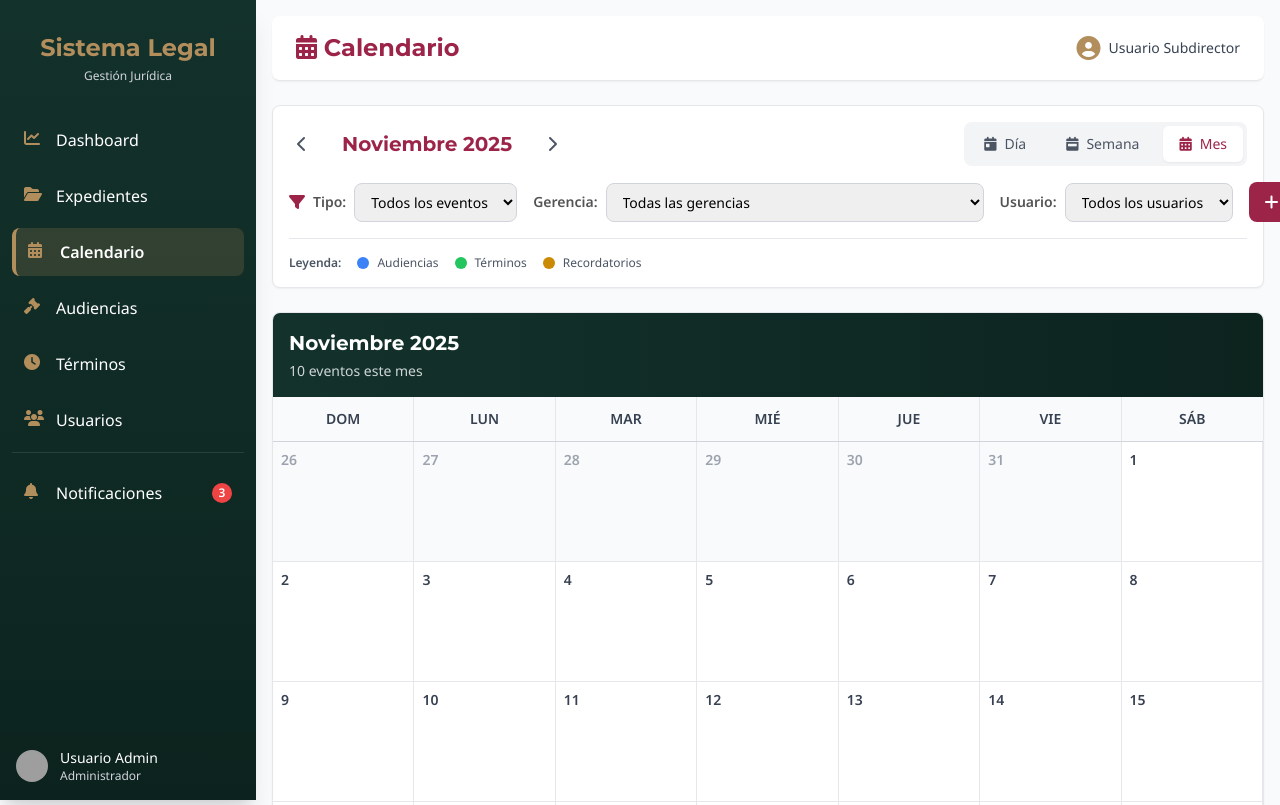
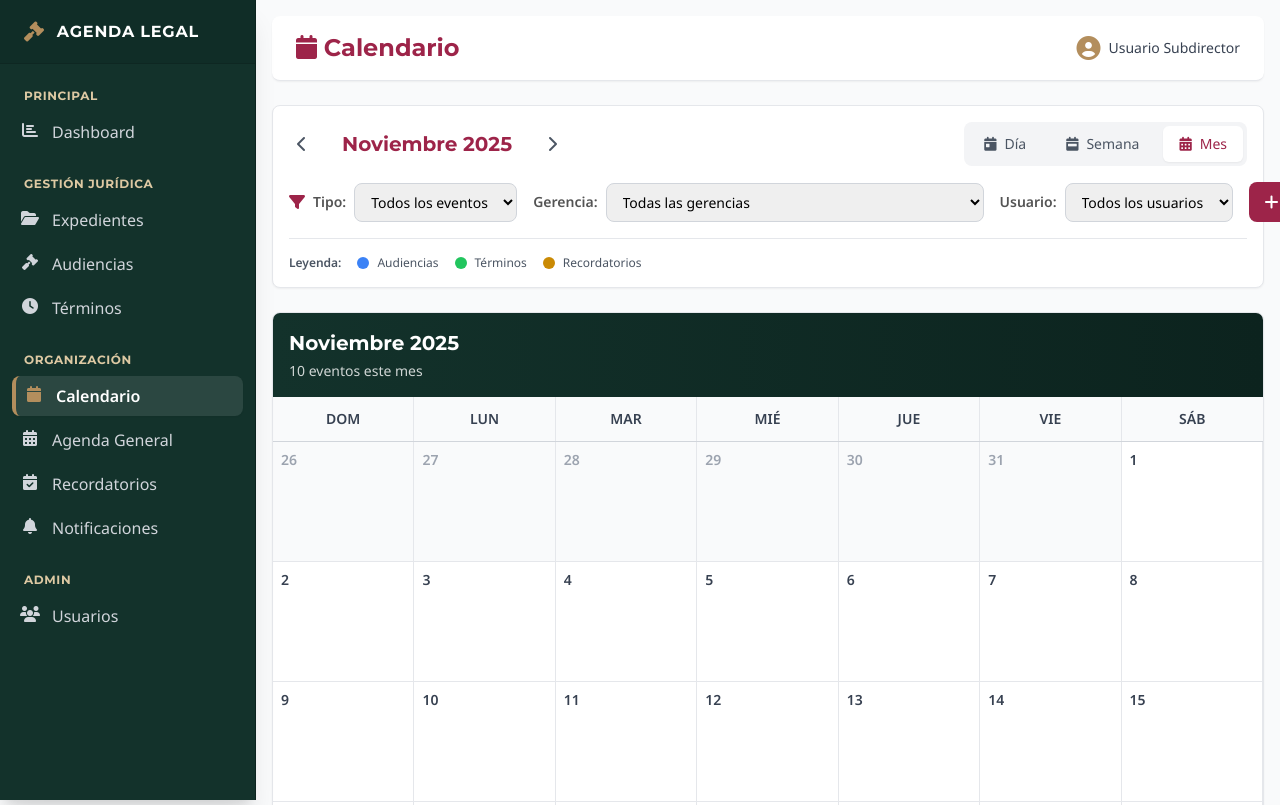
Before and after one commit to rodrigopazTech/juridico, a website: page calendario-module/index.html in a window 1280 px wide. Shown: the top 805 px of the page. Drawn offline with nearby package versions, Linux system fonts and the light colour scheme; grey boxes are pictures that could not be loaded.

Commit message:
Se unifico el navbar y sidebar para todos los modulos de este punto. Dashboard, Usuarios y Calendario

```diff
--- a/calendario-module/index.html
+++ b/calendario-module/index.html
@@ -47,13 +47,13 @@
 <body class="bg-gray-50">
 
   <!-- Sidebar -->
-  <div data-include="./components/sidebar.html"></div>
+  <div data-include="../global/components/sidebar.html"></div>
 
   <!-- Main Content Wrapper -->
   <div class="p-4 sm:ml-64">
 
     <!-- Navbar -->
-    <div data-include="./components/navbar.html"></div>
+    <div data-include="../global/components/navbar.html"></div>
 
     <!-- Calendar Header (Navigation + Filters) -->
     <div data-include="./components/calendar-header.html"></div>
@@ -93,15 +93,23 @@
   <!-- Scripts -->
   <script type="module" src="./js/loader.js"></script>
   <script type="module">
+    import { loadIncludes, initSidebar, setNavbarTitle } from '../global/js/loader.js';
     import { CalendarioModule } from './js/calendario-module.js';
 
-    // Initialize module
-    window.calendarioModule = new CalendarioModule();
+    document.addEventListener('DOMContentLoaded', async () => {
+      await loadIncludes();
 
-    // Wait for components to load
-    setTimeout(() => {
+      // Wait for components to load
+      await new Promise(resolve => setTimeout(resolve, 100));
+
+      // Initialize navigation
+      initSidebar('calendario');
+      setNavbarTitle('fa-calendar', 'Calendario');
+
+      // Initialize module
+      window.calendarioModule = new CalendarioModule();
       window.calendarioModule.init();
-    }, 500);
+    });
   </script>
 
 </body>
--- /dev/null
+++ b/global/components/navbar.html
@@ -0,0 +1,24 @@
+<!-- Navbar -->
+<nav class="bg-white border-b border-gray-200 mb-6 rounded-lg shadow-sm">
+  <div class="px-4 py-3 lg:px-6 lg:py-4">
+    <div class="flex items-center justify-between">
+      <div class="flex items-center">
+        <button data-drawer-target="sidebar" data-drawer-toggle="sidebar" aria-controls="sidebar" type="button" class="inline-flex items-center p-2 text-sm text-gray-500 rounded-lg sm:hidden hover:bg-gray-100 focus:outline-none focus:ring-2 focus:ring-gray-200">
+          <span class="sr-only">Abrir menú</span>
+          <i class="fas fa-bars w-6 h-6"></i>
+        </button>
+        <h1 id="navbar-title" class="text-2xl font-bold text-gob-guinda font-headings ml-2 sm:ml-0">
+          <i id="navbar-icon" class="fas fa-chart-line"></i> <span id="navbar-text">Dashboard</span>
+        </h1>
+      </div>
+      <div class="flex items-center">
+        <div class="flex items-center ms-3">
+          <div class="flex items-center">
+            <i class="fas fa-user-circle text-2xl text-gob-oro mr-2"></i>
+            <span class="text-sm font-medium text-gray-700">Usuario Subdirector</span>
+          </div>
+        </div>
+      </div>
+    </div>
+  </div>
+</nav>
--- /dev/null
+++ b/global/components/sidebar.html
@@ -0,0 +1,82 @@
+<aside id="logo-sidebar" class="fixed top-0 left-0 z-40 w-64 h-screen transition-transform -translate-x-full sm:translate-x-0 bg-gob-verde border-r border-gob-verdeDark shadow-xl flex flex-col" aria-label="Sidebar">
+
+  <div class="h-16 flex-none flex items-center px-6 border-b border-gob-verdeDark/50 bg-gob-verdeDark/30">
+      <div class="text-white font-headings font-bold tracking-wider flex items-center gap-3">
+          <i class="fas fa-gavel text-gob-oro text-xl"></i>
+          <span>AGENDA LEGAL</span>
+      </div>
+  </div>
+
+  <div class="flex-1 px-3 py-6 overflow-y-auto">
+
+      <div class="px-3 mb-2 text-xs font-bold text-gob-oroLight uppercase tracking-wider font-headings">Principal</div>
+      <ul class="space-y-1 font-medium mb-6">
+          <li>
+              <a href="../dashboard-module/index.html" class="nav-item flex items-center p-2 text-gray-300 rounded-lg hover:bg-gob-verdeDark hover:text-white group transition-all duration-200" data-page="dashboard">
+                  <i class="fas fa-chart-bar w-5 h-5 text-center transition duration-75 group-hover:text-gob-oro"></i>
+                  <span class="ms-3">Dashboard</span>
+              </a>
+          </li>
+      </ul>
+
+      <div class="px-3 mb-2 text-xs font-bold text-gob-oroLight uppercase tracking-wider font-headings">Gestión Jurídica</div>
+      <ul class="space-y-1 font-medium mb-6">
+          <li>
+              <a href="../expediente-module/index.html" class="nav-item flex items-center p-2 text-gray-300 rounded-lg hover:bg-gob-verdeDark hover:text-white group transition-all duration-200" data-page="expedientes">
+                  <i class="fas fa-folder-open w-5 h-5 text-center transition duration-75 group-hover:text-gob-oro"></i>
+                  <span class="ms-3">Expedientes</span>
+              </a>
+          </li>
+          <li>
+              <a href="../audiencias.html" class="nav-item flex items-center p-2 text-gray-300 rounded-lg hover:bg-gob-verdeDark hover:text-white group transition-all duration-200" data-page="audiencias">
+                  <i class="fas fa-gavel w-5 h-5 text-center transition duration-75 group-hover:text-gob-oro"></i>
+                  <span class="ms-3">Audiencias</span>
+              </a>
+          </li>
+          <li>
+              <a href="../terminos.html" class="nav-item flex items-center p-2 text-gray-300 rounded-lg hover:bg-gob-verdeDark hover:text-white group transition-all duration-200" data-page="terminos">
+                  <i class="fas fa-clock w-5 h-5 text-center transition duration-75 group-hover:text-gob-oro"></i>
+                  <span class="ms-3">Términos</span>
+              </a>
+          </li>
+      </ul>
+
+      <div class="px-3 mb-2 text-xs font-bold text-gob-oroLight uppercase tracking-wider font-headings">Organización</div>
+      <ul class="space-y-1 font-medium mb-6">
+          <li>
+              <a href="../calendario-module/index.html" class="nav-item flex items-center p-2 text-gray-300 rounded-lg hover:bg-gob-verdeDark hover:text-white group transition-all duration-200" data-page="calendario">
+                  <i class="fas fa-calendar w-5 h-5 text-center transition duration-75 group-hover:text-gob-oro"></i>
+                  <span class="ms-3">Calendario</span>
+              </a>
+          </li>
+          <li>
+              <a href="../agenda-general.html" class="nav-item flex items-center p-2 text-gray-300 rounded-lg hover:bg-gob-verdeDark hover:text-white group transition-all duration-200" data-page="agenda-general">
+                  <i class="fas fa-calendar-alt w-5 h-5 text-center transition duration-75 group-hover:text-gob-oro"></i>
+                  <span class="ms-3">Agenda General</span>
+              </a>
+          </li>
+          <li>
+              <a href="../recordatorios-panel.html" class="nav-item flex items-center p-2 text-gray-300 rounded-lg hover:bg-gob-verdeDark hover:text-white group transition-all duration-200" data-page="panel-recordatorios">
+                  <i class="fas fa-calendar-check w-5 h-5 text-center transition duration-75 group-hover:text-gob-oro"></i>
+                  <span class="ms-3">Recordatorios</span>
+              </a>
+          </li>
+          <li>
+              <a href="../notificaciones.html" class="nav-item flex items-center p-2 text-gray-300 rounded-lg hover:bg-gob-verdeDark hover:text-white group transition-all duration-200" data-page="notificaciones">
+                  <i class="fas fa-bell w-5 h-5 text-center transition duration-75 group-hover:text-gob-oro"></i>
+                  <span class="ms-3">Notificaciones</span>
+              </a>
+          </li>
+      </ul>
+
+      <div class="px-3 mb-2 text-xs font-bold text-gob-oroLight uppercase tracking-wider font-headings">Admin</div>
+      <ul class="space-y-1 font-medium">
+          <li>
+              <a href="../usuario-module/index.html" class="nav-item flex items-center p-2 text-gray-300 rounded-lg hover:bg-gob-verdeDark hover:text-white group transition-all duration-200" data-page="usuarios">
+                  <i class="fas fa-users w-5 h-5 text-center transition duration-75 group-hover:text-gob-oro"></i>
+                  <span class="ms-3">Usuarios</span>
+              </a>
+          </li>
+      </ul>
+  </div>
+</aside>
--- /dev/null
+++ b/global/js/loader.js
@@ -0,0 +1,83 @@
+/**
+ * Global Loader - Carga componentes HTML compartidos
+ */
+
+/**
+ * Carga todos los elementos con atributo data-include
+ */
+export async function loadIncludes() {
+  const elements = document.querySelectorAll('[data-include]');
+
+  for (const element of elements) {
+    const file = element.getAttribute('data-include');
+    try {
+      const response = await fetch(file);
+      if (response.ok) {
+        const html = await response.text();
+        element.innerHTML = html;
+      } else {
+        console.error(`Failed to load ${file}`);
+      }
+    } catch (error) {
+      console.error(`Error loading ${file}:`, error);
+    }
+  }
+}
+
+/**
+ * Inicializa el sidebar con la página activa
+ * @param {string} currentPage - Identificador de la página actual
+ */
+export function initSidebar(currentPage) {
+  // Remover clases activas de todos los items
+  document.querySelectorAll('.nav-item').forEach(item => {
+    item.classList.remove('bg-white/10', 'border-l-4', 'border-gob-oro', 'shadow-sm');
+    item.classList.add('text-gray-300', 'hover:bg-gob-verdeDark');
+
+    const icon = item.querySelector('i');
+    if (icon) {
+      icon.classList.remove('text-gob-oro');
+    }
+
+    const span = item.querySelector('span');
+    if (span) {
+      span.classList.remove('font-bold');
+    }
+  });
+
+  // Marcar el item activo
+  const activeItem = document.querySelector(`[data-page="${currentPage}"]`);
+  if (activeItem) {
+    activeItem.classList.add('bg-white/10', 'border-l-4', 'border-gob-oro', 'shadow-sm');
+    activeItem.classList.remove('text-gray-300', 'hover:bg-gob-verdeDark');
+    activeItem.classList.add('text-white');
+
+    const icon = activeItem.querySelector('i');
+    if (icon) {
+      icon.classList.add('text-gob-oro');
+    }
+
+    const span = activeItem.querySelector('span');
+    if (span) {
+      span.classList.add('font-bold');
+    }
+  }
+}
+
+/**
+ * Actualiza el título del navbar
+ * @param {string} icon - Clase del icono de Font Awesome
+ * @param {string} title - Texto del título
+ */
+export function setNavbarTitle(icon, title) {
+  const navbarIcon = document.getElementById('navbar-icon');
+  const navbarText = document.getElementById('navbar-text');
+
+  if (navbarIcon) {
+    navbarIcon.className = `fas ${icon}`;
+  }
+
+  if (navbarText) {
+    navbarText.textContent = title;
+  }
+}
--- /dev/null
+++ b/package.json
@@ -0,0 +1,5 @@
+{
+  "devDependencies": {
+    "tailwindcss": "^3.4.18"
+  }
+}
```
Also changed, not shown: dashboard-module/index.html (+7 -3 lines), expediente-module/index.html (+8 -3 lines), global/js/navigation.js (added, +90 -0 lines), usuario-module/index.html (+7 -3 lines), global/README.md (added), 1 other file.
